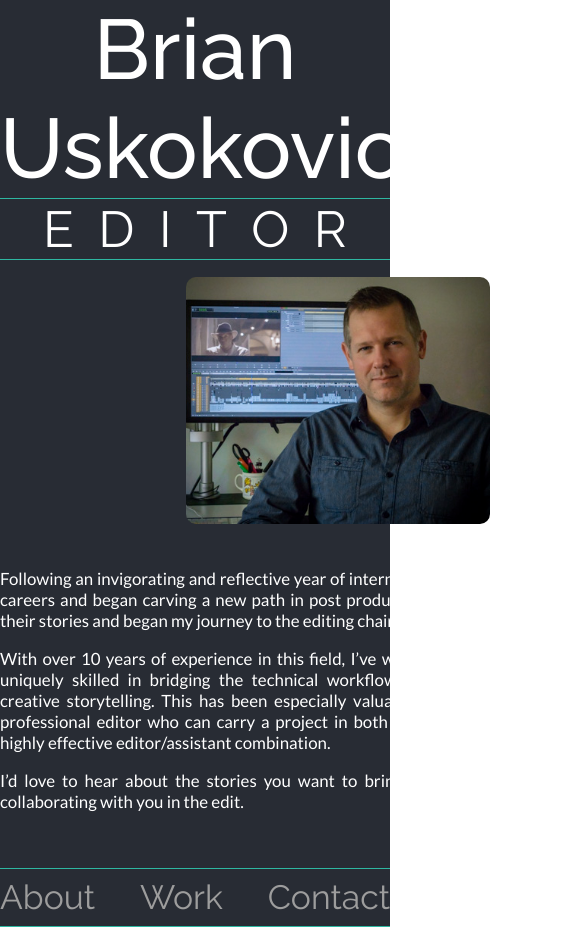
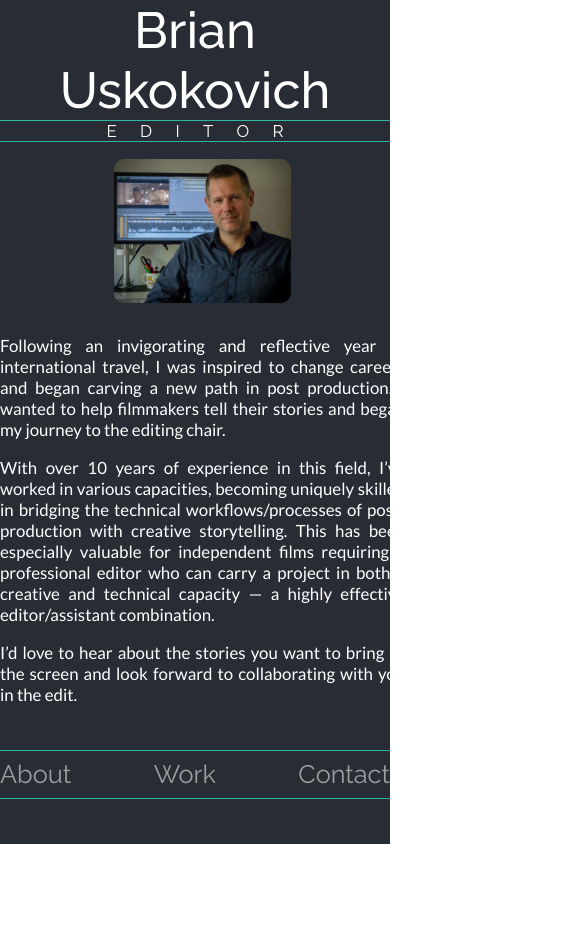
Before and after one commit to aduncan12/brian, a React (Create React App) app: page /About in a window 390 px wide. Shown: the top 943 px of the page, 585 px wide, since content can reach past the window. After the commit the page ends 844 px from the top, so only its background shows below. Built offline with nearby package versions, Linux system fonts and the light colour scheme.

Commit message:
finished media queries and responsiveness

```diff
--- a/src/App.css
+++ b/src/App.css
@@ -143,14 +143,14 @@
 
 .contactImg {
   text-align: right;
-  height: 52vh;
-  width: 36vh;
+  height: 46vh;
+  /* width: 36vh; */
   margin: auto;
   margin-bottom: 2vh;
 }
 
 #lamplighter {
-  width: 100%;
+  width: 36vh;
   /* height: 80%; */
 }
 
@@ -206,3 +206,84 @@ form {
 #commentSubmit:hover {
   cursor: pointer;
 }
+
+
+@media screen and (max-width: 560px) {
+  .app {
+    height: 100vh;
+  }
+
+  #brian {
+    font-size: 8vh;
+  }
+
+  #editorDiv {
+    font-size: 4vh;
+    width: 29vh;
+  }
+
+  .links a {
+    font-size: 3vh;
+  }
+
+  .links, .about, .contact, #image, #posters, #contactForm {
+    width: 63vh;
+  }
+
+  #pic, #lamplighter {
+    width: 29vh;
+  }
+}
+
+@media screen and (max-width: 450px) {
+  .app {
+    height: 100vh;
+  }
+
+  #brian {
+    font-size: 6vh;
+  }
+
+  #editorDiv {
+    font-size: 2vh;
+    width: 21vh;
+  }
+
+  .links, .about, .contact, #image, #posters, #contactForm {
+    width: 48vh;
+  }
+
+  #pic, #lamplighter {
+    width: 21vh;
+  }
+
+  form {
+    grid-template-columns: repeat(2, 49%);
+  }
+}
+
+@media screen and (min-height: 1000px) {
+  .app {
+    height: 100%;
+  }
+
+  #brian {
+    font-size: 9vh;
+  }
+
+  #editorDiv {
+    width: 32vh;
+  }
+
+  .links, .about, .contact, #image, #posters, #contactForm {
+    width: 71vh;
+  }
+
+  #pic, #lamplighter {
+    width: 31vh;
+  }
+
+  form {
+    grid-template-columns: repeat(2, 49%);
+  }
+}
```
